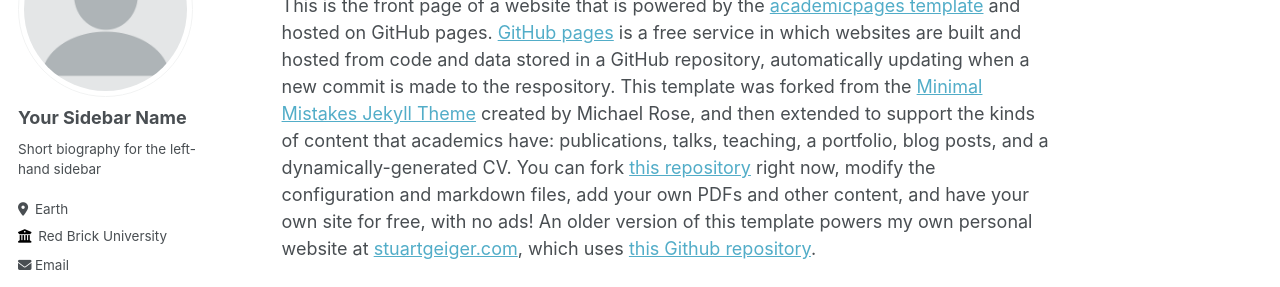
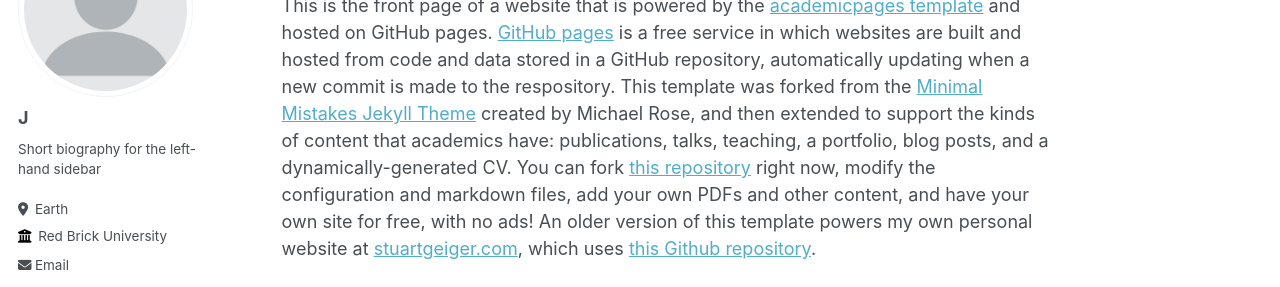
Before and after one commit to JTNight/JTNight.github.io, a Jekyll site: the page built from _pages/about.md, in a window 1280 px wide. Shown: the part 164-451 px from the top of the page. Built offline with Jekyll 4.4.1, drawn with Linux system fonts in a browser that asks for light colours; some web fonts are replaced.

Commit message:
2024.4.7.2

```diff
--- a/_config.yml
+++ b/_config.yml
@@ -12,9 +12,9 @@ title                    : "Your Name / Site Title"
 title_separator          : "-"
 name                     : &name "Your Name"
 description              : &description "personal description"
-url                      : https://academicpages.github.io # the base hostname & protocol for your site e.g. "https://mmistakes.github.io"
+url                      : https://jtnight.github.io # the base hostname & protocol for your site e.g. "https://mmistakes.github.io"
 baseurl                  : "" # the subpath of your site, e.g. "/blog"
-repository               : "academicpages/academicpages.github.io"
+repository               : "JTNight/jtnight.github.io"
 
 # Site Author - The following control what appear as part of the author content on the side bar.
 #               If a field is blank the icon and link will not appear, otherwise it will be shown.
@@ -22,7 +22,7 @@ repository               : "academicpages/academicpages.github.io"
 author:
   # Biographic information
   avatar           : "profile.png"
-  name             : "Your Sidebar Name"
+  name             : "J"
   pronouns         : # example: "she/her"
   bio              : "Short biography for the left-hand sidebar"
   location         : "Earth"
```
